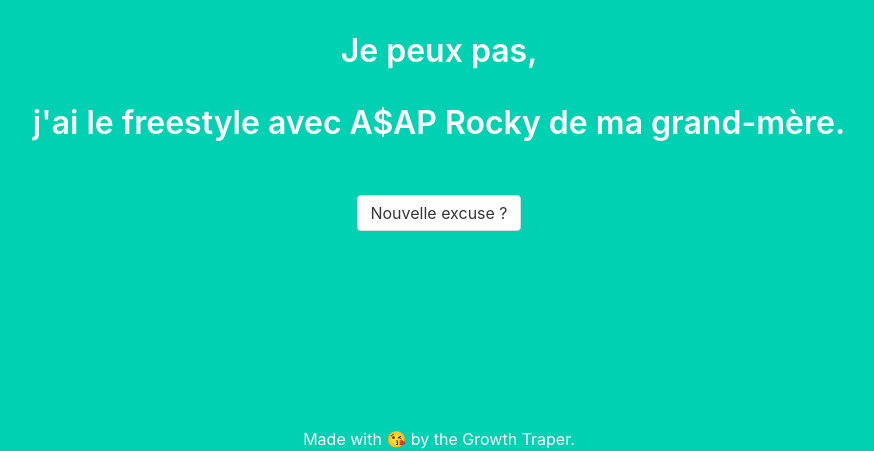
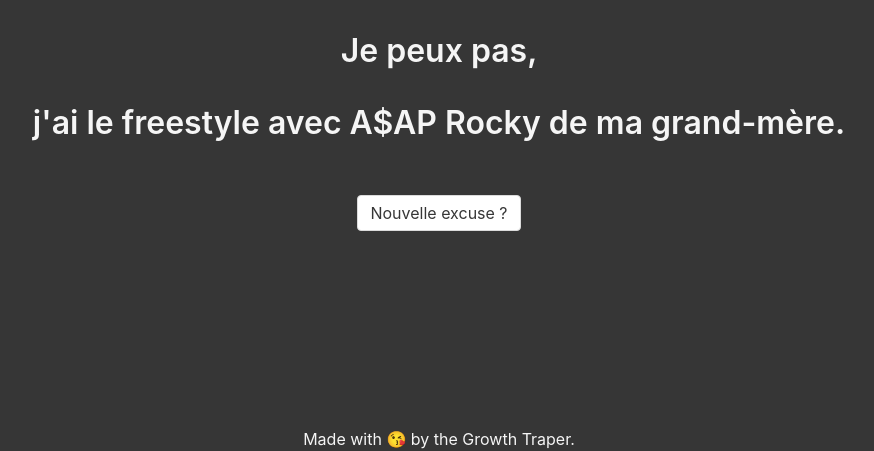
Before and after one commit to VonStruddle/bellaich, a plain HTML site: page index.html in a window 1280 px wide. Shown: the part 349-800 px from the top of the page, without its empty margins (201-1075 px from the left). Drawn offline with nearby package versions, Linux system fonts and the light colour scheme.

Commit message:
dark mode

```diff
--- a/index.html
+++ b/index.html
@@ -35,7 +35,7 @@
         <source src="zinzin.mp3" type="audio/mp3">
         Your browser does not support the audio element.
     </audio>
-    <section id="app" class="hero is-fullheight is-primary">
+    <section id="app" class="hero is-fullheight is-dark">
         <div class="hero-body">
             <div class="container has-text-centered">
                 <video autoplay muted loop id="myVideo" style="max-height:450px;margin-bottom:30px">
```
